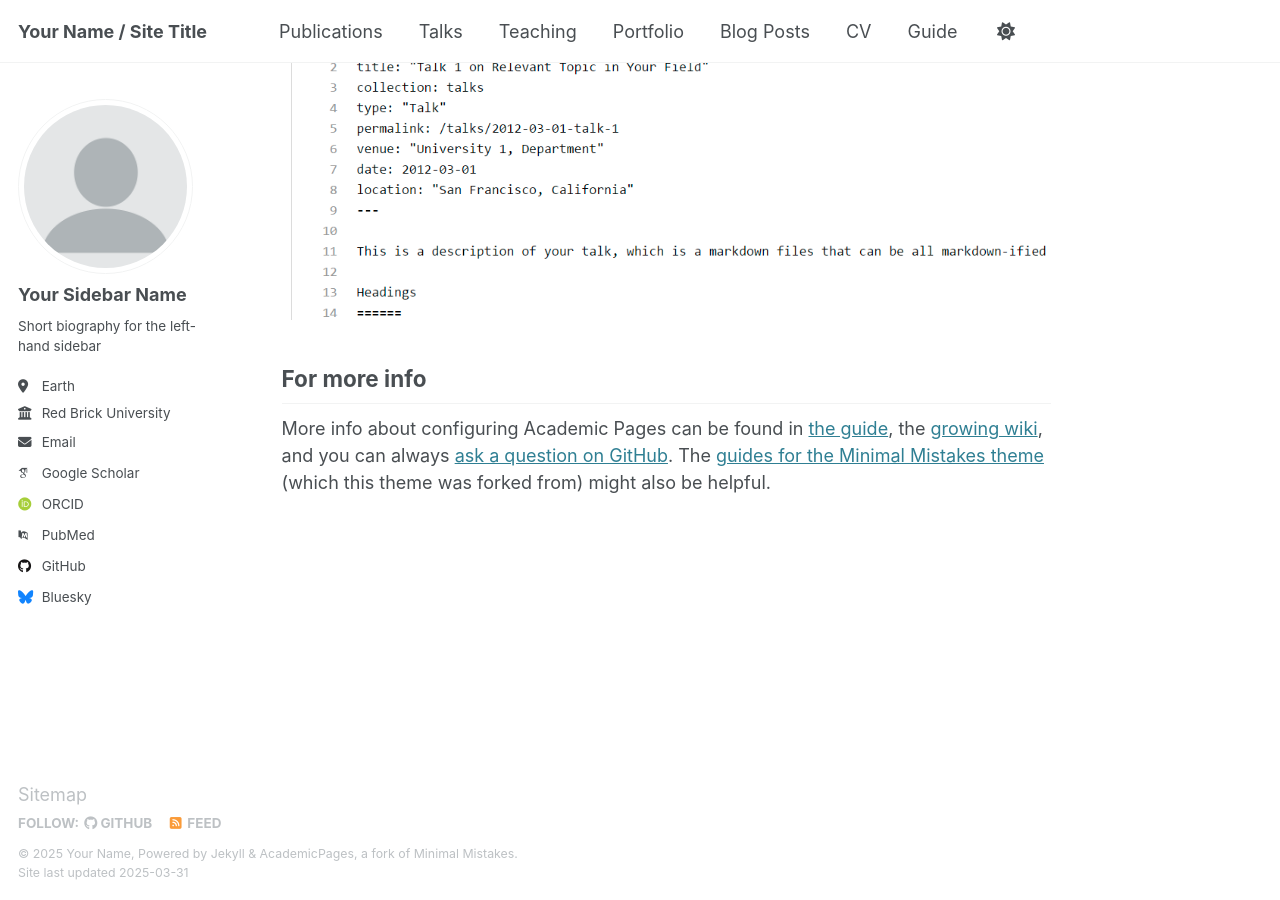
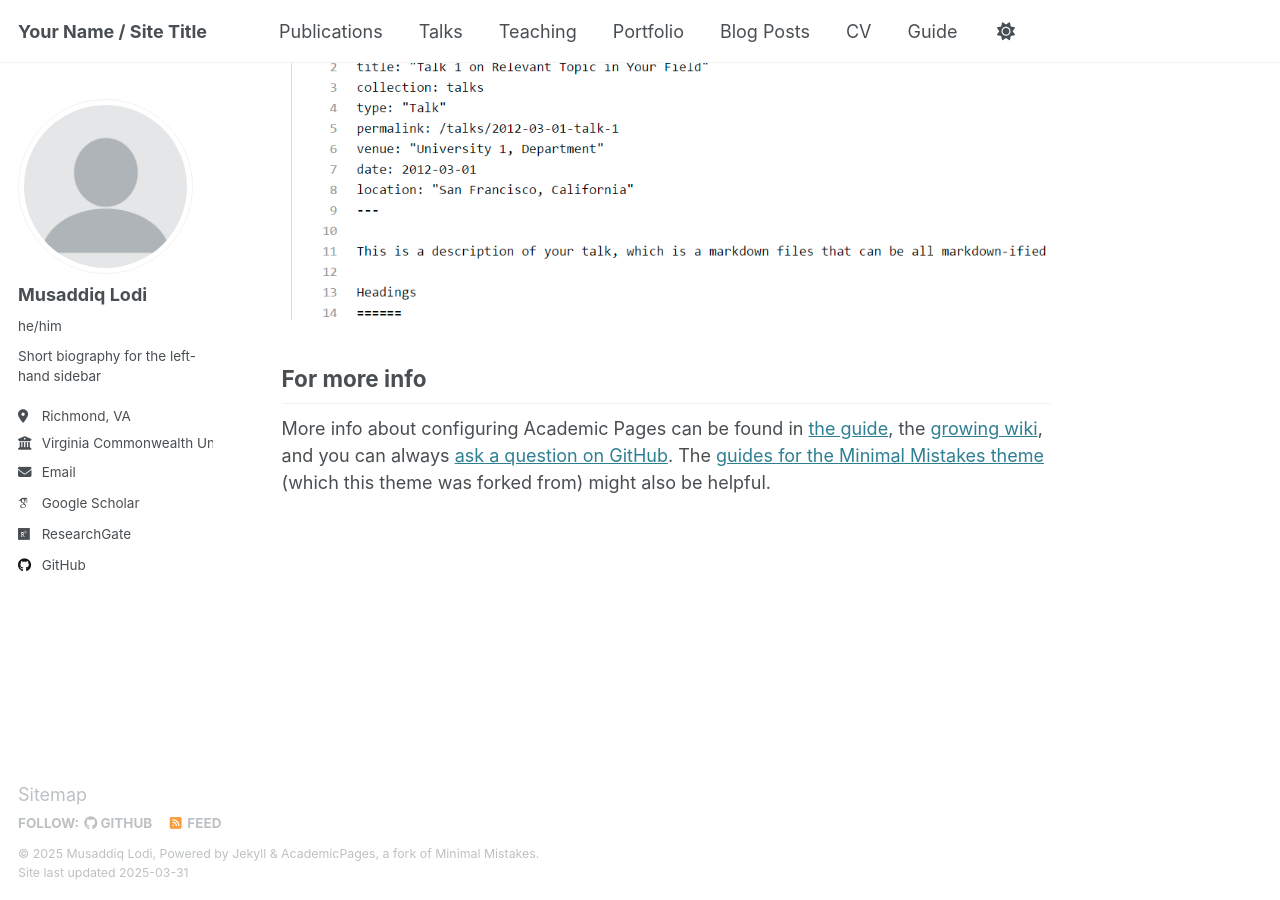
Before and after one commit to musaddiq-k-lodi/musaddiq-k-lodi.github.io, a Jekyll site: the page built from _pages/about.md, in a window 1280 px wide and 900 px high, scrolled down 2635 px. Built offline with Jekyll 4.4.1, drawn with Linux system fonts in a browser that asks for light colours; some web fonts are replaced.

Commit message:
Update _config.yml

```diff
--- a/_config.yml
+++ b/_config.yml
@@ -11,11 +11,11 @@ locale                   : "en-US"
 site_theme               : "default"
 title                    : "Your Name / Site Title"
 title_separator          : "-"
-name                     : &name "Your Name"
+name                     : &name "Musaddiq Lodi"
 description              : &description "personal description"
-url                      : https://academicpages.github.io # the base hostname & protocol for your site e.g. "https://[your GitHub username].github.io"
+url                      : https://lodimk2.github.io # the base hostname & protocol for your site e.g. "https://[your GitHub username].github.io"
 baseurl                  : "" # the subpath of your site, e.g. "/blog"
-repository               : "academicpages/academicpages.github.io"
+repository               : "lodimk2/lodimk2.github.io"
 
 # Site Author - The following control what appear as part of the author content on the side bar.
 #               If a field is blank the icon and link will not appear, otherwise it will be shown.
@@ -23,34 +23,34 @@ repository               : "academicpages/academicpages.github.io"
 author:
   # Biographic information
   avatar           : "profile.png"
-  name             : "Your Sidebar Name"
-  pronouns         : # example: "she/her"
+  name             : "Musaddiq Lodi"
+  pronouns         : "he/him"
   bio              : "Short biography for the left-hand sidebar"
-  location         : "Earth"
-  employer         : "Red Brick University"
+  location         : "Richmond, VA"
+  employer         : "Virginia Commonwealth Univeristy"
   uri              : # URL
-  email            : "none@example.org"
+  email            : "lodimk2@vcu.edu"
 
   # Academic websites
   arxiv            : # URL - Update with the correct link to your profile
-  googlescholar    : "https://scholar.google.com/citations?user=PS_CX0AAAAAJ"
+  googlescholar    : "https://scholar.google.com/citations?user=X6_iK-wAAAAJ&hl=en"
   impactstory      : # URL
-  orcid            : "http://orcid.org/yourorcidurl"
+  orcid            :  # "http://orcid.org/yourorcidurl"
   semantic         : # URL
-  pubmed           : "https://www.ncbi.nlm.nih.gov/pubmed/?term=john+snow"
-  researchgate     : # URL
+  pubmed           : # "https://www.ncbi.nlm.nih.gov/pubmed/?term=john+snow"
+  researchgate     : "https://www.researchgate.net/profile/Musaddiq-Lodi?ev=hdr_xprf"
   scopus           : # URL
 
   # Repositories and software development
   bitbucket        : # Username - Update with your username on the site
   codepen          : # Username
   dribbble         : # Username
-  github           : "academicpages"
+  github           : "lodimk2"
   kaggle           : # Username
   stackoverflow    : # User number or user number and name (i.e., use "1" or "1/jeff-atwood")
 
   # Social media
-  bluesky          : "bsky.app" # Replace this with you Bluesky username
+  bluesky          : # "bsky.app" # Replace this with you Bluesky username
   facebook         : # Username
   flickr           : # Username
   foursquare       : # Username
```
